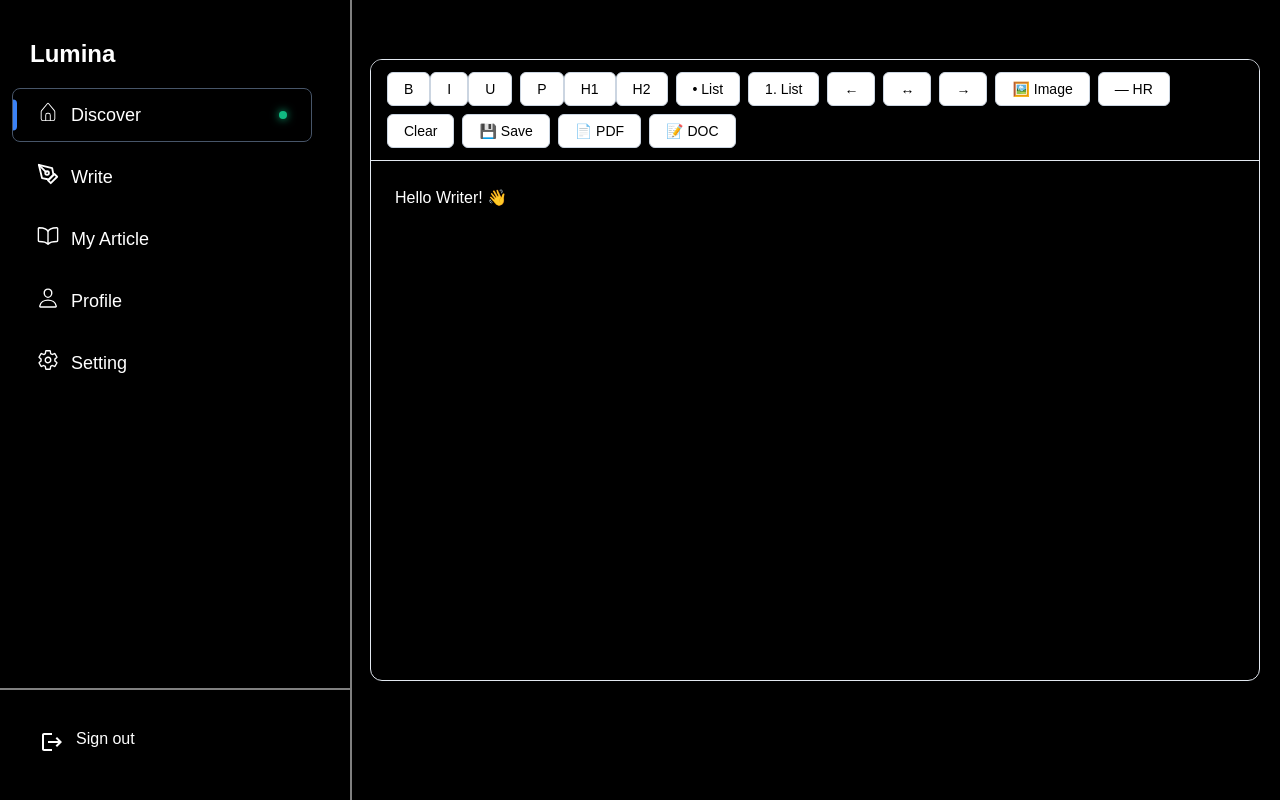
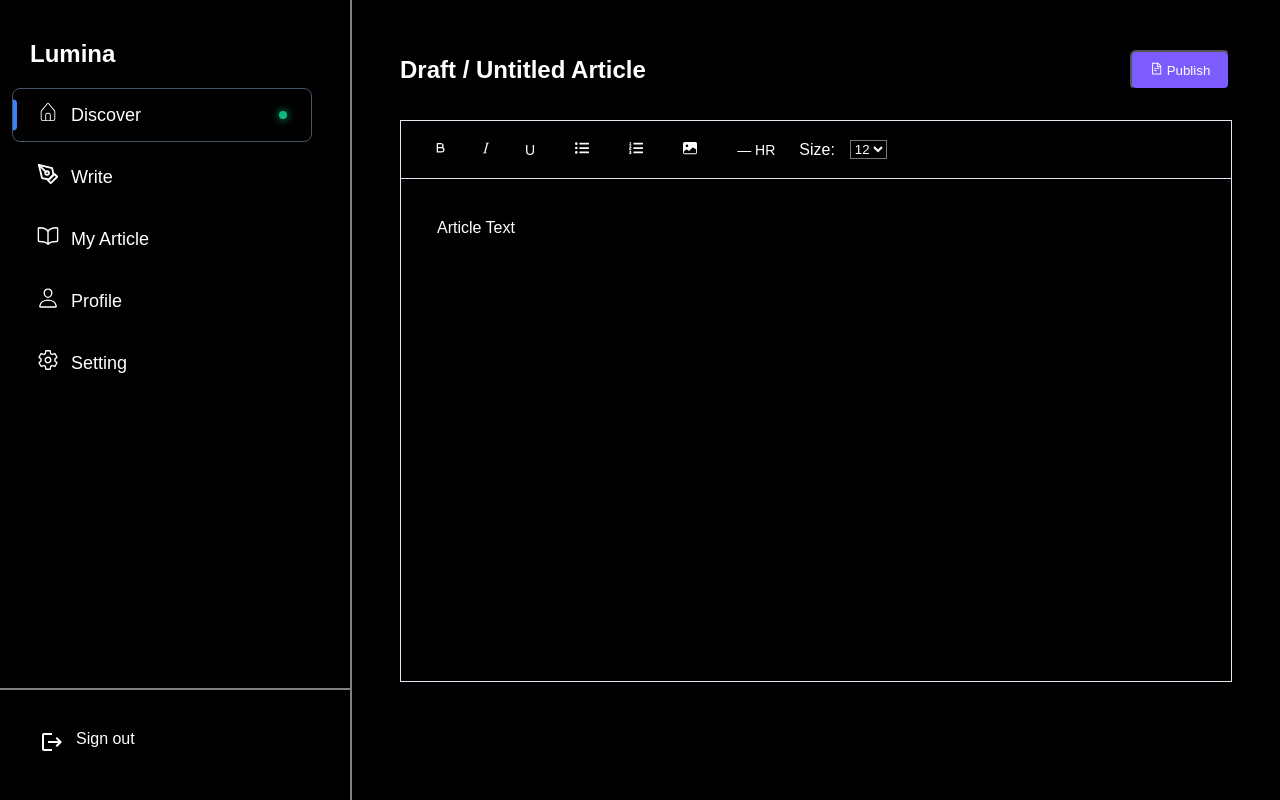
Before and after one commit to Sulaima-Khalil/QuiLLOra_AI_FE, a React (Vite) app: page /write in a window 1280 px wide. Built offline with nearby package versions, Linux system fonts and the light colour scheme; no server answers; sample sign-in values are in the browser's storage.

Commit message:
design editer

```diff
--- a/package.json
+++ b/package.json
@@ -10,7 +10,11 @@
     "preview": "vite preview"
   },
   "dependencies": {
+    "@tiptap/extension-image": "^3.14.0",
     "@tiptap/extension-placeholder": "^3.13.0",
+    "@tiptap/extension-text-align": "^3.14.0",
+    "@tiptap/extension-text-style": "^3.14.0",
+    "@tiptap/extension-underline": "^3.14.0",
     "@tiptap/react": "^3.13.0",
     "@tiptap/starter-kit": "^3.13.0",
     "axios": "^1.13.2",
--- a/src/components/editer/Editer.jsx
+++ b/src/components/editer/Editer.jsx
@@ -1,24 +1,38 @@
 import { useEditor, EditorContent } from '@tiptap/react'
 import StarterKit from '@tiptap/starter-kit'
-import Placeholder from '@tiptap/extension-placeholder'
+import { Placeholder } from '@tiptap/extension-placeholder'
+import { TextStyle } from '@tiptap/extension-text-style'
+import { Underline } from '@tiptap/extension-underline'
+import { Image } from '@tiptap/extension-image'
+import { TextAlign } from '@tiptap/extension-text-align'
+import { FontSize } from './FontSize'
+import ToolBar from './Toolbar'
 import './Editor.css'
-import ToolBar from './Toolbar'
 
 export default function Editor() {
   const editor = useEditor({
     extensions: [
       StarterKit,
+      TextStyle,
+      Underline,
+      Image,
+      FontSize,
+      TextAlign.configure({
+        types: ["heading", "paragraph"],
+      }),
       Placeholder.configure({
-        placeholder: 'Start writing here...',
+        placeholder: "Start writing here...",
       }),
     ],
-    content: '<p>Hello Writer! 👋</p>',
-  })
+    content: "<p>Article Text</p>",
+  });
 
   return (
     <div className="editor-container">
-      <ToolBar editor={editor}/>
-      <EditorContent editor={editor} />
+      <ToolBar editor={editor} />
+      <div className="editor-scroll">
+        <EditorContent editor={editor} />
+      </div>
     </div>
-  )
+  );
 }
--- a/src/components/editer/Editor.css
+++ b/src/components/editer/Editor.css
@@ -1,17 +1,32 @@
-/* Editor Container */
+
 .editor-container {
-  max-width: 1000px;
-  margin: 39px auto;
+  width: 100%;
+  height: 560px;
   border: 1px solid #e2e8f0;
-  border-radius: 12px;
-  min-height: 620px;
-  overflow: hidden;
   box-shadow: 0 4px 20px rgba(0, 0, 0, 0.08);
+  display: flex;
+  flex-direction: column;
 }
 
-/* Menu Bar */
+.editor-scroll {
+  flex: 1;
+  overflow-y: auto;
+  padding: 12px;
+}
+
+.ProseMirror {
+  min-height: 100%;
+  outline: none;
+  white-space: pre-wrap;
+  word-break: break-all;
+  overflow-wrap: anywhere;
+  line-height: 1.6;
+}
+
+
+
 .menu-bar {
-  /* background: #f8fafc; */
+
   padding: 12px 16px;
   border-bottom: 1px solid #e2e8f0;
   display: flex;
@@ -21,18 +36,17 @@
 
 .menu-bar button {
   padding: 8px 16px;
-  background: white;
-  border: 1px solid #cbd5e1;
-  border-radius: 6px;
+  background: black;
+  border: none;
   cursor: pointer;
   font-size: 14px;
   transition: all 0.2s;
-  color: black;
+  color: white;
 }
 
 .menu-bar button:hover {
-  background: #f1f5f9;
-  border-color: #94a3b8;
+  font-size: 16;
+  font-weight: 600;
 }
 
 .menu-bar button.active {
@@ -46,7 +60,7 @@
   padding: 24px;
   min-height: 400px;
   outline: none;
-  font-family: -apple-system, BlinkMacSystemFont, 'Segoe UI', Roboto, Oxygen, Ubuntu, sans-serif;
+  font-family: Inter, sans-serif;
   font-size: 16px;
   line-height: 1.6;
 }
--- /dev/null
+++ b/src/components/editer/FontSize.js
@@ -0,0 +1,38 @@
+// extensions/FontSize.js
+import { Extension } from '@tiptap/core'
+
+export const FontSize = Extension.create({
+  name: 'fontSize',
+
+  addGlobalAttributes() {
+    return [
+      {
+        types: ['textStyle'],
+        attributes: {
+          fontSize: {
+            default: null,
+            parseHTML: element => element.style.fontSize,
+            renderHTML: attributes => {
+              if (!attributes.fontSize) {
+                return {}
+              }
+              return {
+                style: `font-size: ${attributes.fontSize}`,
+              }
+            },
+          },
+        },
+      },
+    ]
+  },
+
+  addCommands() {
+    return {
+      setFontSize:
+        size =>
+        ({ chain }) => {
+          return chain().setMark('textStyle', { fontSize: size }).run()
+        },
+    }
+  },
+})
--- a/src/components/editer/Toolbar.jsx
+++ b/src/components/editer/Toolbar.jsx
@@ -1,3 +1,8 @@
+import { VscItalic } from "react-icons/vsc";
+import { PiTextBBold } from "react-icons/pi";
+import { FaListUl } from "react-icons/fa";
+import { FaListOl } from "react-icons/fa";
+import { BsImageFill } from "react-icons/bs";
 const ToolBar = ({ editor }) => {
   const addImage = () => {
     const url = window.prompt('Enter image URL:')
@@ -12,47 +17,48 @@ const ToolBar = ({ editor }) => {
 }
 
 const exportAsPDF = () => {
-  // Use jsPDF library
+
   console.log('Export as PDF functionality')
 }
 
 const exportAsDOC = () => {
-  // Use mammoth.js or similar
+
   console.log('Export as DOC functionality')
 }
   return (
     <div className="menu-bar">
-      {/* Text Formatting */}
+
       <div className="formatting-group">
-        <button onClick={() => editor.chain().focus().toggleBold().run()}>B</button>
-        <button onClick={() => editor.chain().focus().toggleItalic().run()}>I</button>
+        <button onClick={() => editor.chain().focus().toggleBold().run()}><PiTextBBold /></button>
+        <button onClick={() => editor.chain().focus().toggleItalic().run()}><VscItalic /></button>
         <button onClick={() => editor.chain().focus().toggleUnderline().run()}>U</button>
       </div>
 
-      {/* Headings */}
-      <div className="headings-group">
-        <button onClick={() => editor.chain().focus().setParagraph().run()}>P</button>
-        <button onClick={() => editor.chain().focus().toggleHeading({ level: 1 }).run()}>H1</button>
-        <button onClick={() => editor.chain().focus().toggleHeading({ level: 2 }).run()}>H2</button>
+      <button onClick={() => editor.chain().focus().toggleBulletList().run()}><FaListUl /></button>
+      <button onClick={() => editor.chain().focus().toggleOrderedList().run()}><FaListOl /></button>
+
+      {/* <button onClick={() => editor.chain().focus().setTextAlign('left').run()}>←</button>
+      <button onClick={() => editor.chain().focus().setTextAlign('center').run()}>↔</button>
+      <button onClick={() => editor.chain().focus().setTextAlign('right').run()}>→</button> */}
+
+
+      <button onClick={addImage}><BsImageFill /></button>
+      <button onClick={() => editor.chain().focus().setHorizontalRule().run()}>― HR</button>
+        <div style={{display:'flex', gap: 15, alignItems:'center'}}>
+    <p>Size:</p>
+    <select onChange={(e) => editor.chain().focus().setFontSize(e.target.value).run()}>
+    <option value="12px">12</option>
+    <option value="14px">14</option>
+    <option value="16px">16</option>
+    <option value="18px">18</option>
+    <option value="24px">24</option>
+  </select>
       </div>
+      {/* <button onClick={() => editor.chain().focus().clearNodes().run()}>Clear</button> */}
 
-      {/* Lists */}
-      <button onClick={() => editor.chain().focus().toggleBulletList().run()}>• List</button>
-      <button onClick={() => editor.chain().focus().toggleOrderedList().run()}>1. List</button>
-
-      {/* Alignment */}
-      <button onClick={() => editor.chain().focus().setTextAlign('left').run()}>←</button>
-      <button onClick={() => editor.chain().focus().setTextAlign('center').run()}>↔</button>
-      <button onClick={() => editor.chain().focus().setTextAlign('right').run()}>→</button>
-
-      {/* Custom Features */}
-      <button onClick={addImage}>🖼️ Image</button>
-      <button onClick={() => editor.chain().focus().setHorizontalRule().run()}>― HR</button>
-      <button onClick={() => editor.chain().focus().clearNodes().run()}>Clear</button>
-
-       <button onClick={saveContent}>💾 Save</button>
+       {/* <button onClick={saveContent}>💾 Save</button>
        <button onClick={exportAsPDF}>📄 PDF</button>
-       <button onClick={exportAsDOC}>📝 DOC</button>
+       <button onClick={exportAsDOC}>📝 DOC</button> */}
     </div>
   )
 }
--- a/src/pages/Write.jsx
+++ b/src/pages/Write.jsx
@@ -1,8 +1,19 @@
-import React from 'react'
-import Editor from '../components/editer/Editer'
+
+import  Editor  from '../components/editer/Editer';
+import { AiOutlineFileText } from "react-icons/ai";
 export const Write = () => {
   return (
-    <div>
+    <div style={{ display:'flex', flexDirection:'column', gap:30,margin:30}}>
+      <div style={{display:'flex', justifyContent:'space-between',alignItems:'center'}}>
+        <h2><span>Draft / </span>Untitled Article</h2>
+
+        <div style={{display:'flex',gap:40}}>
+          {/* <button style={{border:'none', background:'black'}}> Preview</button> */}
+          <button style={{width:100 ,height:40 , padding:8, borderRadius:6, background: "#7c5cff",}}>
+            <AiOutlineFileText style={{background: "#7c5cff"}}/> Publish
+            </button>
+        </div>
+      </div>
       <Editor />
     </div>
   )
```
Also changed, not shown: 1 other file (tests, documents, lock files or other folders).
